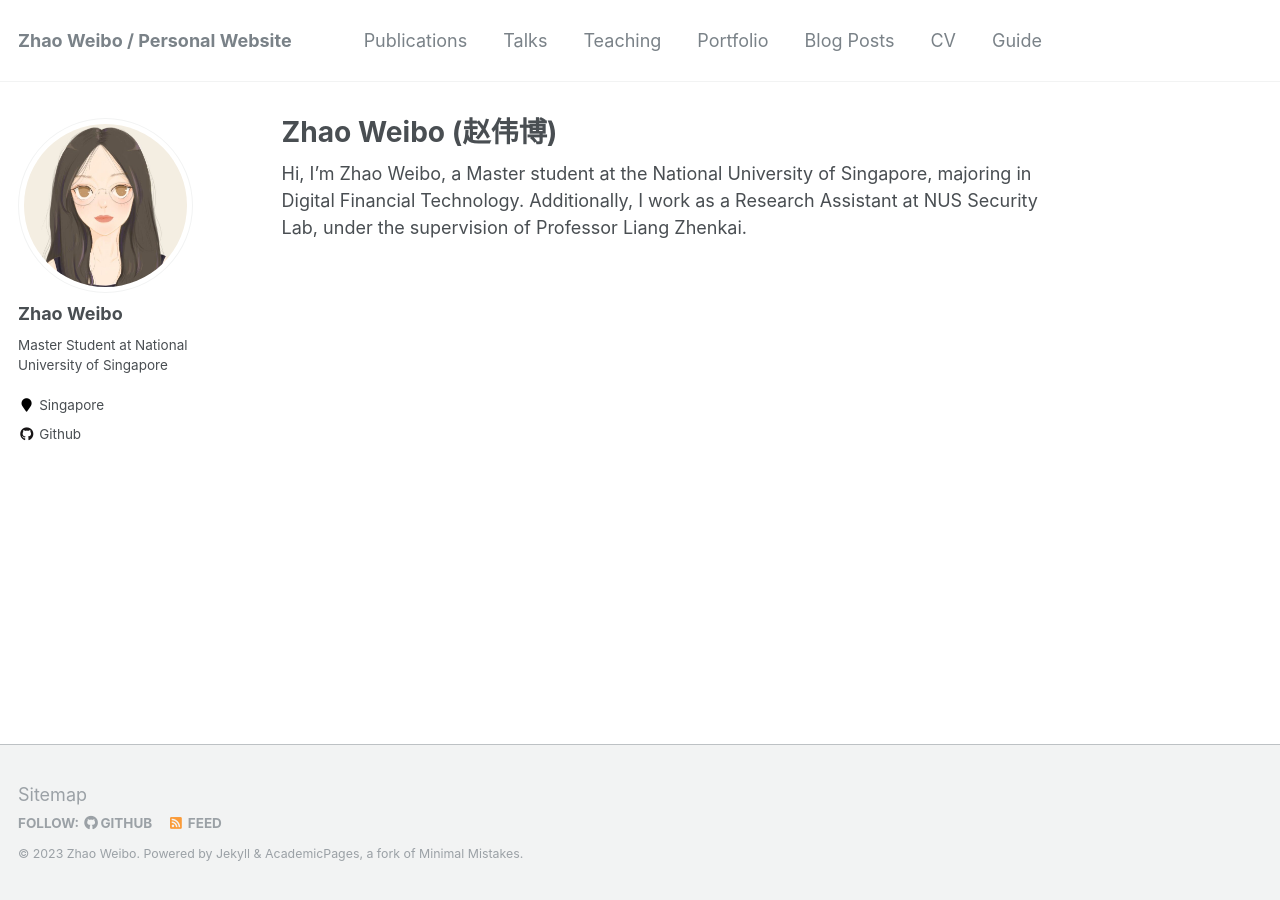
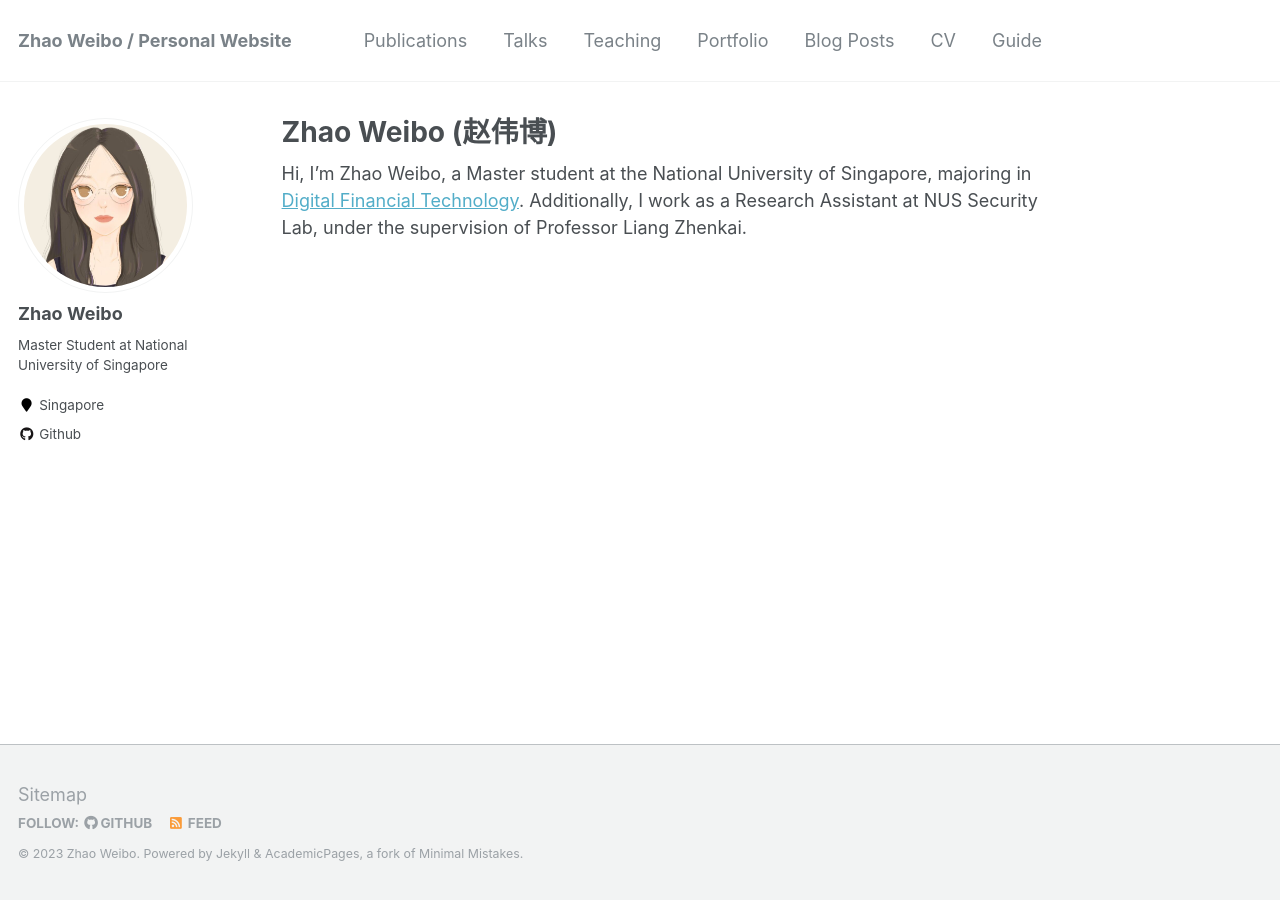
Before and after one commit to LexieZB/LexieZB.github.io, a Jekyll site: the page built from _pages/about.md, in a window 1280 px wide. Built offline with Jekyll 4.4.1, drawn with Linux system fonts in a browser that asks for light colours; part of the change alters nothing that is shown.

```diff
--- a/_pages/about.md
+++ b/_pages/about.md
@@ -8,4 +8,6 @@ redirect_from:
   - /about.html
 ---
 
-Hi, I'm Zhao Weibo, a Master student at the National University of Singapore, majoring in Digital Financial Technology. Additionally, I work as a Research Assistant at NUS Security Lab, under the supervision of Professor Liang Zhenkai.
+
+
+Hi, I'm Zhao Weibo, a Master student at the National University of Singapore, majoring in [Digital Financial Technology](https://www.comp.nus.edu.sg/programmes/pg/mdft/). Additionally, I work as a Research Assistant at NUS Security Lab, under the supervision of Professor Liang Zhenkai.
```
